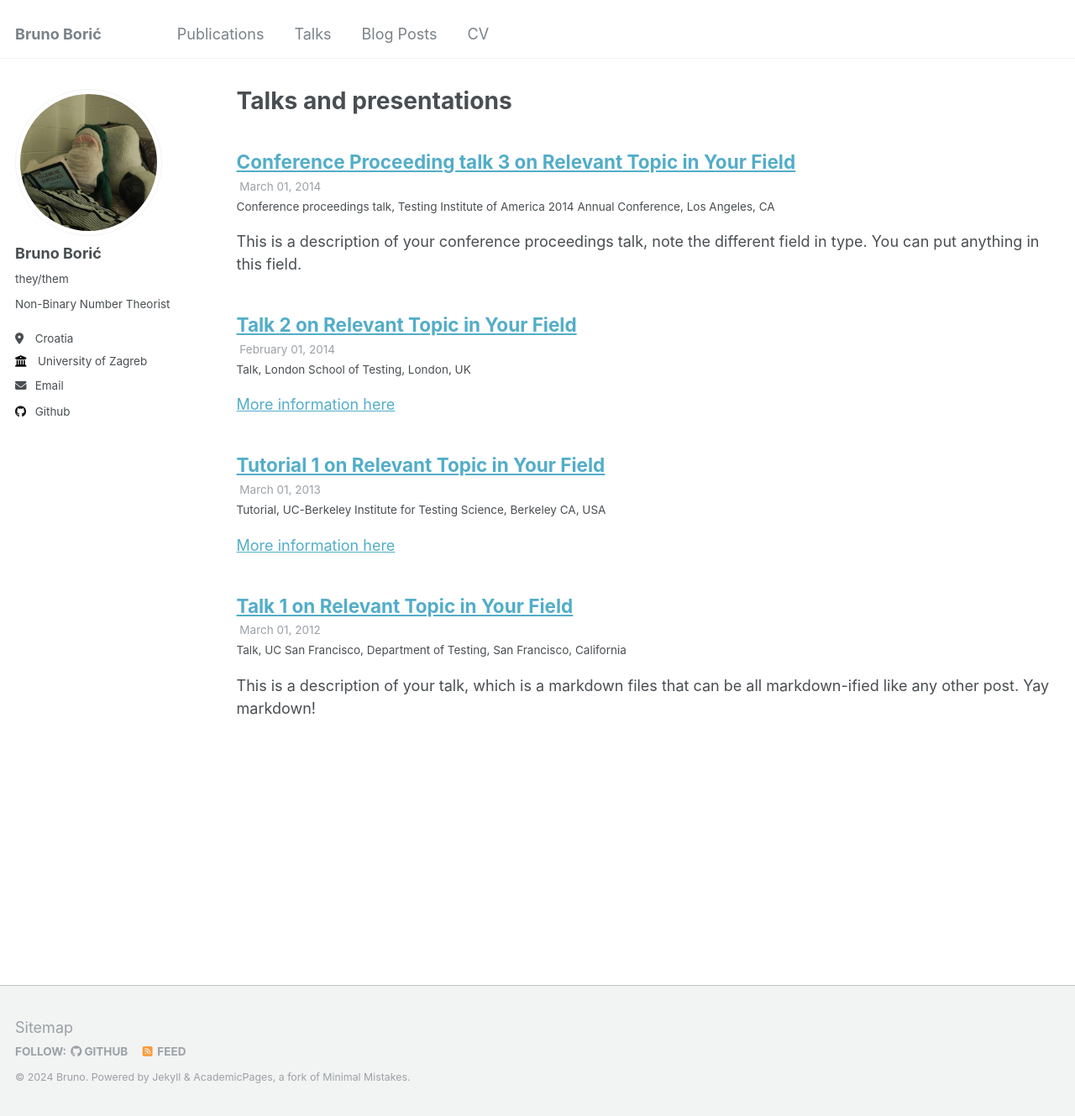
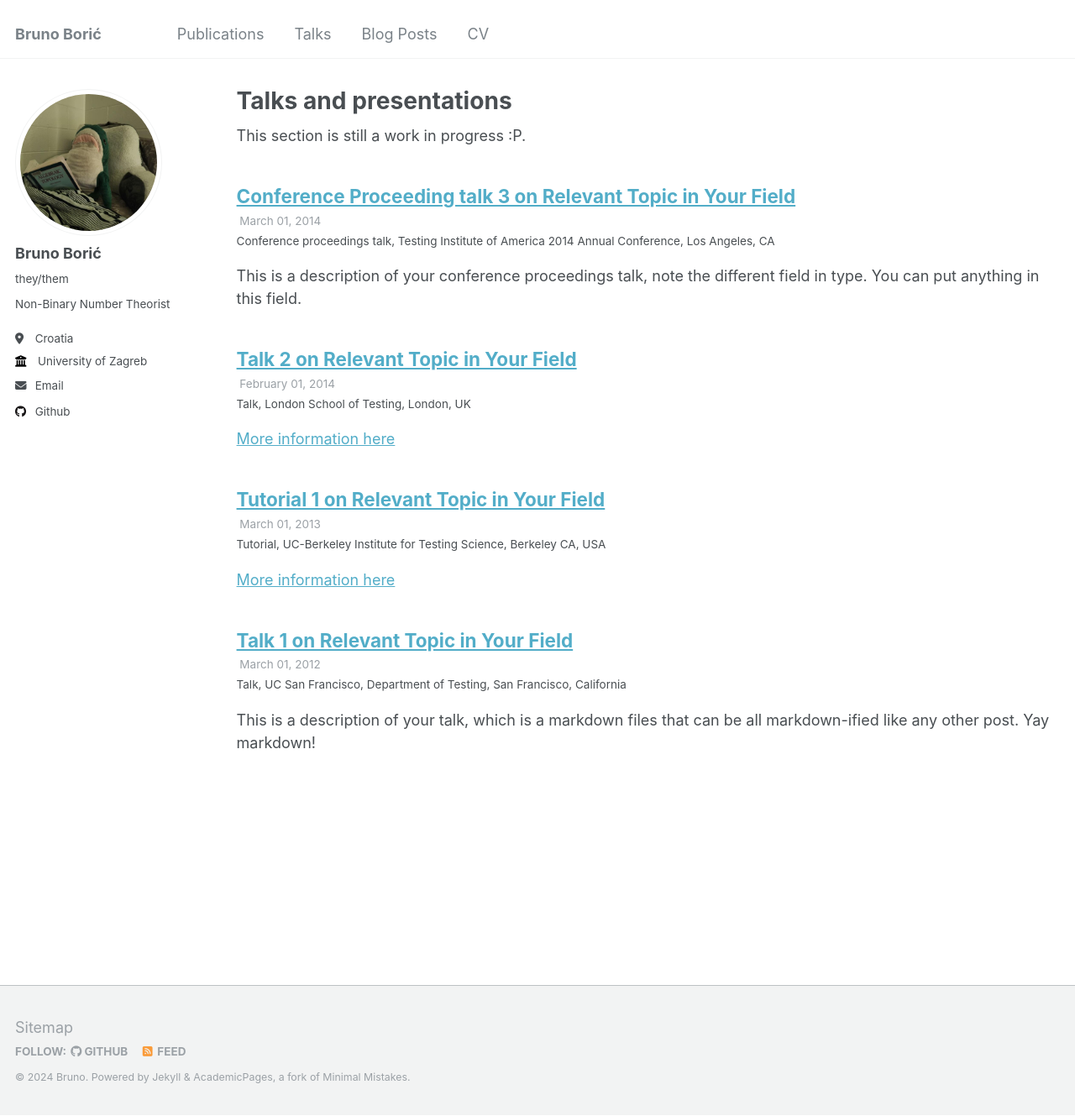
Before and after one commit to BBorisovi/brunoboric.github.io, a Jekyll site: the page built from _pages/talks.html, in a window 1280 px wide and 1329 px high. Shown: the whole window at 84% size. Built offline with Jekyll 4.4.1, drawn with Linux system fonts in a browser that asks for light colours.

Commit message:
Update talks.html

```diff
--- a/_pages/talks.html
+++ b/_pages/talks.html
@@ -5,11 +5,7 @@ permalink: /talks/
 author_profile: true
 ---
 
-{% if site.talkmap_link == true %}
-
-<p style="text-decoration:underline;"><a href="/talkmap.html">See a map of all the places I've given a talk!</a></p>
-
-{% endif %}
+<div class="wordwrap">This section is still a work in progress :P</a>.</div>
 
 {% for post in site.talks reversed %}
   {% include archive-single-talk.html %}
```
